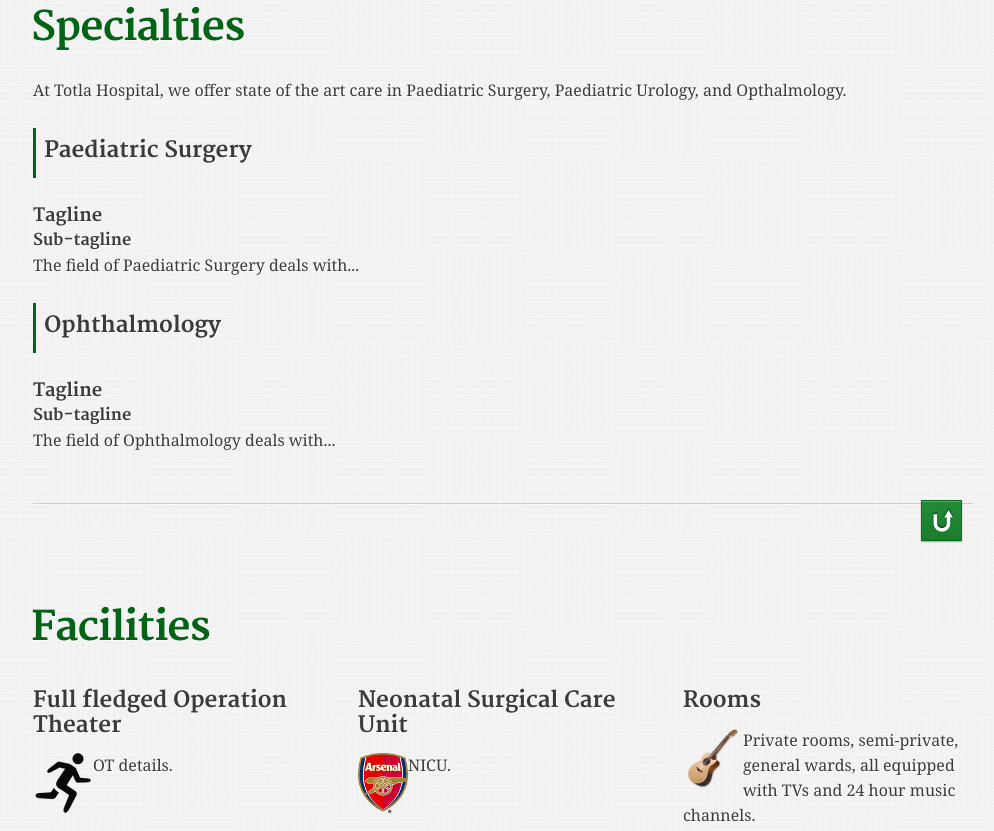
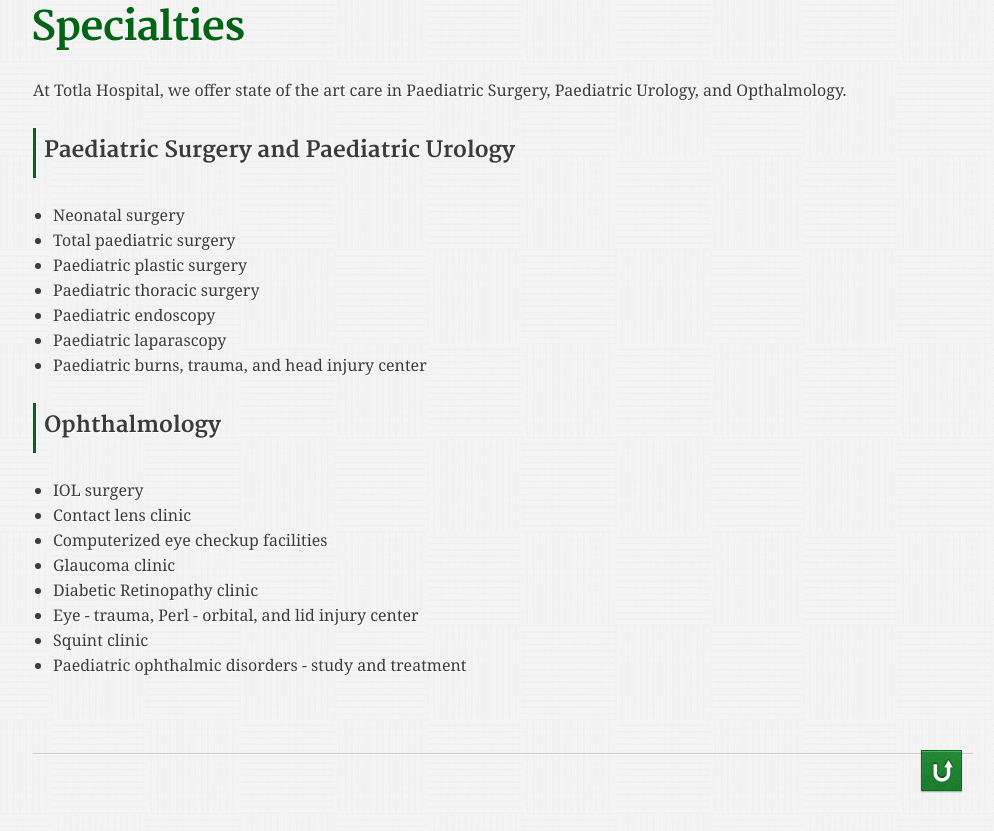
Before and after one commit to nishanttotla/totlahospital, a plain HTML site: page index.html in a window 1280 px wide. Shown: the part 972-1803 px from the top of the page, without its empty margins (137-1131 px from the left). Drawn offline with nearby package versions, Linux system fonts and the light colour scheme.

Commit message:
More content
Signed-off-by: Nishant Totla <nishanttotla@gmail.com>

```diff
--- a/index.html
+++ b/index.html
@@ -132,24 +132,23 @@
                 <tr>
                     <td style="border-left:3px solid #046416"></td>
                     <td>&nbsp;&nbsp;</td>
-                    <td><h2>Paediatric Surgery</h2></td>
+                    <td><h2>Paediatric Surgery and Paediatric Urology</h2></td>
                 <tr>
              </table>
              <br>
 
-             <h3>Tagline</h3>
-             <table>
-                <tr>
-                    <td><h4>Sub-tagline</h4></td>
-                <tr>
-             </table>
-             The field of Paediatric Surgery deals with...
-
-             <br>
+              <ul>
+                  <li>Neonatal surgery</li>
+                  <li>Total paediatric surgery</li>
+                  <li>Paediatric plastic surgery</li>
+                  <li>Paediatric thoracic surgery</li>
+                  <li>Paediatric endoscopy</li>
+                  <li>Paediatric laparascopy</li>
+                  <li>Paediatric burns, trauma, and head injury center</li>
+              </ul>
 
               <!-- Ophthalmology -->
 
-             <br>
              <table>
                 <tr>
                     <td style="border-left:3px solid #046416"></td>
@@ -159,15 +158,16 @@
              </table>
              <br>
 
-             <h3>Tagline</h3>
-             <table>
-                <tr>
-                    <td><h4>Sub-tagline</h4></td>
-                <tr>
-             </table>
-             The field of Ophthalmology deals with...
-
-             <br>
+              <ul>
+                  <li>IOL surgery</li>
+                  <li>Contact lens clinic</li>
+                  <li>Computerized eye checkup facilities</li>
+                  <li>Glaucoma clinic</li>
+                  <li>Diabetic Retinopathy clinic</li>
+                  <li>Eye - trauma, Perl - orbital, and lid injury center</li>
+                  <li>Squint clinic</li>
+                  <li>Paediatric ophthalmic disorders - study and treatment</li>
+              </ul>
 
             <a class="back-to-top" href="#main">Back to Top</a>
 
@@ -230,10 +230,10 @@
 
             <h1>Our Story</h1>
             <br>
+            To be updated soon.
 
-            TODO: Doctor photos and personal background<br><br>
+<!--             TODO: Doctor photos and personal background<br><br>
 
-            <!-- Inception -->
              <table>
                 <tr>
                     <td style="border-left:3px solid #046416"></td>
@@ -242,7 +242,7 @@
                 <tr>
              </table>
              <br>
-             When Dr. Rajgopal and Santosh Totla arrived in Aurangabad in 1987, ...<br><br>
+             When Dr. Rajgopal and Santosh Totla arrived in Aurangabad in 1987, ...<br><br> -->
 
             <a class="back-to-top" href="#main">Back to Top</a>
 
```
